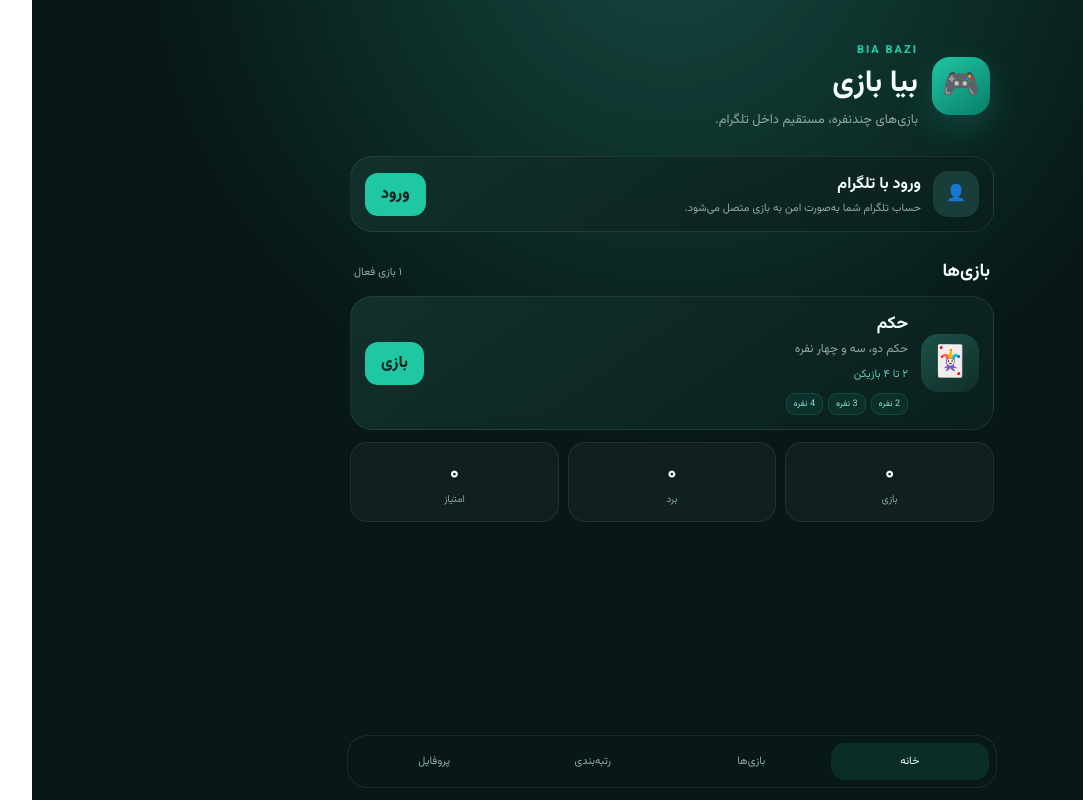
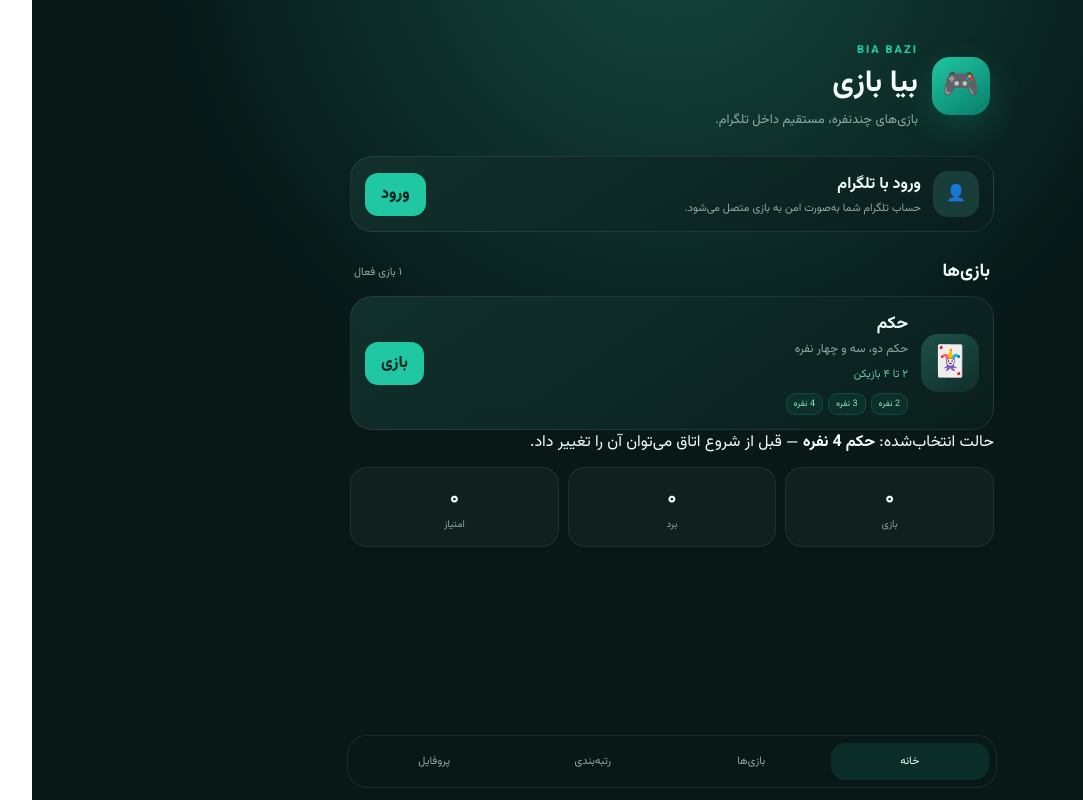
Before and after one commit to tusanbot/Bia-bazi, a Next.js app in the folder apps/web/: page / in a window 1280 px wide. Shown: the whole page, without its empty margins (153-1236 px from the left). Built offline with nearby package versions, Linux system fonts and the light colour scheme.

Commit message:
feat(web): add selectable Hokm mode state

```diff
--- a/apps/web/app/page.tsx
+++ b/apps/web/app/page.tsx
@@ -1,6 +1,11 @@
+"use client";
+
+import { useState } from "react";
 import { GameCard } from "../components/GameCard";
 
 export default function Home() {
+  const [hokmMode, setHokmMode] = useState(4);
+
   return (
     <main className="shell">
       <header className="hero">
@@ -32,8 +37,12 @@
           subtitle="حکم دو، سه و چهار نفره"
           meta="۲ تا ۴ بازیکن"
           playerModes={[2, 3, 4]}
+          selectedMode={hokmMode}
+          onModeChange={setHokmMode}
         />
       </section>
+
+      <div className="mode-hint">حالت انتخاب‌شده: <strong>حکم {hokmMode} نفره</strong> — قبل از شروع اتاق می‌توان آن را تغییر داد.</div>
 
       <section className="stats">
         <div><b>۰</b><span>بازی</span></div>
```
